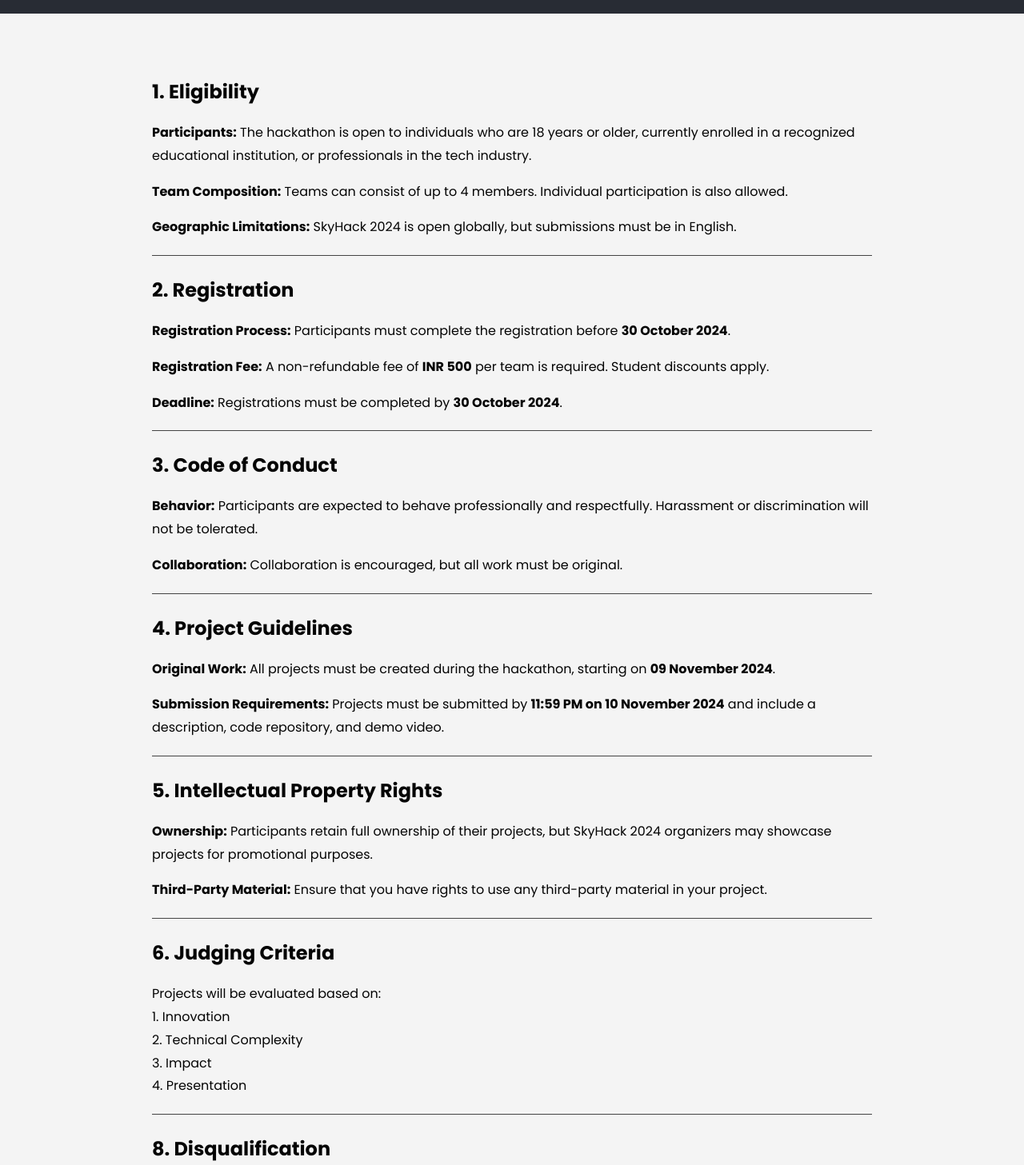
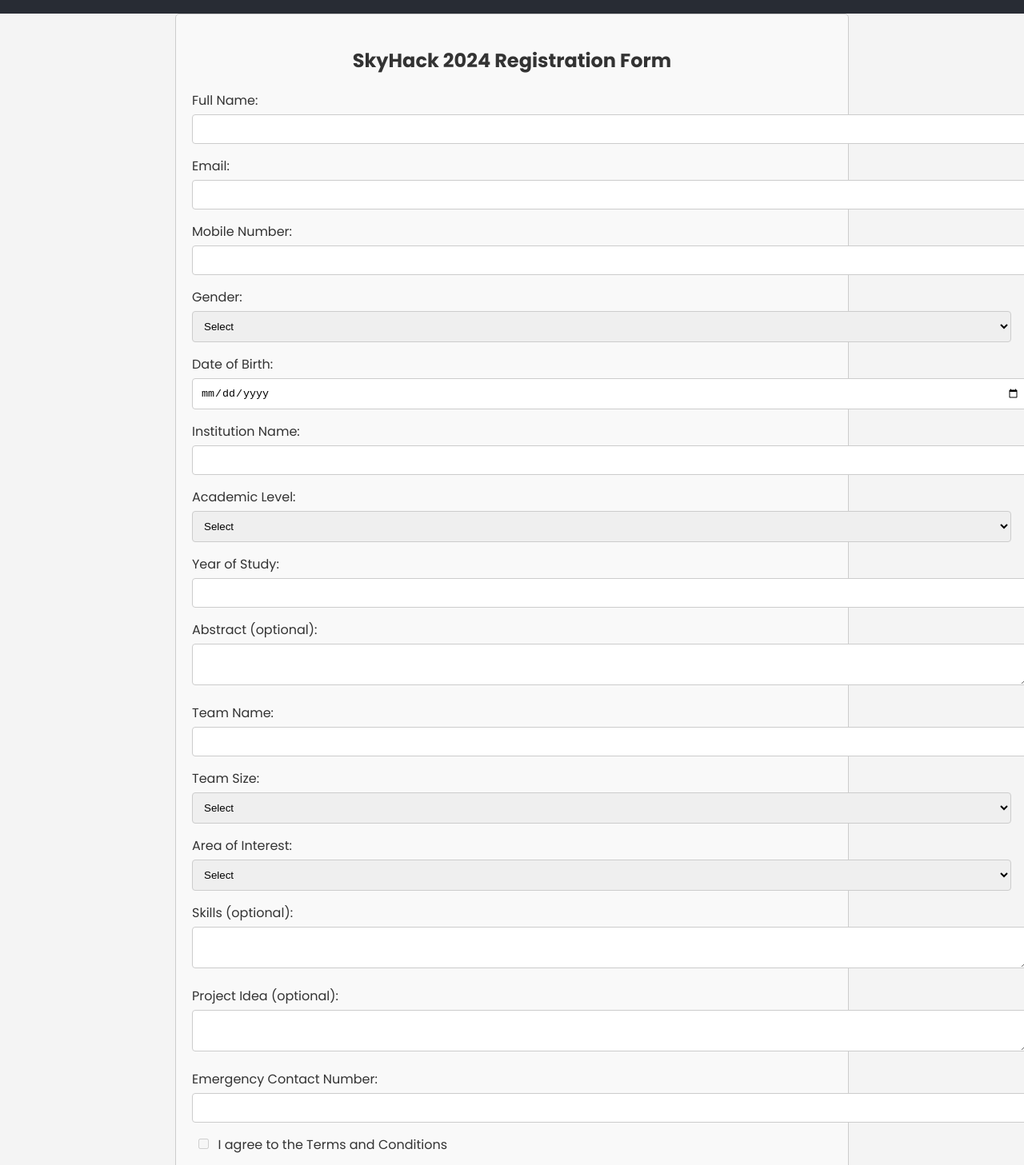
Before and after one commit to aryateja1996/skybate, an Angular app: page /skyhack in a window 1280 px wide. Shown: the part 73-1530 px from the top of the page at 80% size. Built offline with nearby package versions, Linux system fonts and the light colour scheme.

Commit message:
added team size

```diff
--- a/src/app/pages/external/skyhack/skyhack.component.css
+++ b/src/app/pages/external/skyhack/skyhack.component.css
@@ -1,5 +1,4 @@
 form {
-    width: 100%;
     max-width: 800px;
     margin: 20px auto;
     padding: 20px;
@@ -20,12 +19,14 @@ label {
 input,
 textarea,
 select {
-    width: 98%;
+    width: 100%;
     padding: 10px;
     border: 1px solid #ccc;
     border-radius: 4px;
 }
-
+.flex-right div{
+    width: 80vw;
+}
 
 button {
     padding: 10px 20px;
@@ -126,7 +127,7 @@ p {
 }
 
 .disclaimer p {
-    font-size: 1.2rem;
+    font-size: 13px;
     color: #ff5050;
 }
 
@@ -137,3 +138,7 @@ p {
     flex-direction: row;
     justify-content: space-around;
 }
+
+@media screen and (max-width: 768px){
+
+}
--- a/src/app/pages/external/skyhack/skyhack.component.html
+++ b/src/app/pages/external/skyhack/skyhack.component.html
@@ -87,7 +87,7 @@
     <div class="agreeBtn" (click)="agreeToTermsHandle()">
         Agree To Terms and Register
     </div>
-    <div style="font-size: small;">
+    <div style="font-size: small; text-align: center;">
         By proceeding you are accepting the terms and conditions
     </div>
     </div>
@@ -95,7 +95,7 @@
    @if (showForm) {
     <div class="flex-right wm50">
         <form [formGroup]="registrationForm" (ngSubmit)="onSubmit()">
-            <h2 class="reg-heading">Hackathon Registration Form</h2>
+            <h2 class="reg-heading">SkyHack 2024 Registration Form</h2>
 
             <div>
               <label for="fullName">Full Name:</label>
@@ -158,16 +158,59 @@
               <input id="yearOfStudy" formControlName="yearOfStudy" type="number" />
             </div>
 
-            <div>
+            <!-- <div>
               <label for="major">Major/Discipline:</label>
               <input id="major" formControlName="major" type="text" />
+            </div> -->
+            <div>
+              <label for="abstract">Abstract (optional):</label>
+              <textarea id="abstract" formControlName="abstract"></textarea>
             </div>
-
             <div>
-              <label for="teamName">Team Name (optional):</label>
+              <label for="teamName">Team Name:</label>
               <input id="teamName" formControlName="teamName" type="text" />
             </div>
+          <div>
+            <label for="teamSize">
+             Team Size:
+            </label>
+            <select formControlName="teamSize" id="teamSize" (change)="selctTeamSize($event)">
+                <option value="" disabled>Select</option>
+                <option value="1"  >1 member</option>
+                <option value="2" >2 members</option>
+                <option value="3" >3 members</option>
+                <option value="4" >4 members</option>
+            </select>
+          </div>
+         @if (teamSize > 1) {
+          <div formArrayName="teamMembers">
+            <div *ngFor="let member of teamMembers.controls; let i = index" [formGroupName]="i">
+              <h3>Team Member {{ i + 1 }} </h3>
+              <label for="memberName{{ i }}">Name</label>
+              <input type="text" id="memberName{{ i }}" formControlName="memberName" placeholder="Enter name" />
 
+              <label for="memberEmail{{ i }}"> Email</label>
+              <input type="text" id="memberEmail{{ i }}" formControlName="memberEmail" type="email" placeholder="Enter member emailid" />
+
+
+              <label for="memberMobile{{ i }}">Mobile</label>
+              <input type="text" id="memberMobile{{ i }}" formControlName="memberMobile" type="tel" placeholder="Enter mobile number" />
+
+
+              <label for="memberYearOfStudy{{ i }}">Year Of Study</label>
+              <input type="text" id="memberYearOfStudy{{ i }}" formControlName="memberYearOfStudy" placeholder="Enter year of study" />
+
+
+              <label for="memberName{{ i }}">Gender:</label>
+              <select  id="memberGender{{ i }}" formControlName="memberGender">
+              <option value="" disabled>Select</option>
+              <option value="male">Male</option>
+              <option value="female">Female</option>
+              <option value="other">Other</option>
+            </select>
+            </div>
+          </div>
+         }
             <div>
               <label for="areaOfInterest">Area of Interest:</label>
               <select id="areaOfInterest" formControlName="areaOfInterest">
@@ -207,7 +250,7 @@
             <div>
               <label for="foodPreferences">Food Preferences (optional):</label>
               <input id="foodPreferences" formControlName="foodPreferences" type="text" />
-            </div>
+            </div>©
            -->
             <div>
               <label for="emergencyContact">Emergency Contact Number:</label>
@@ -216,7 +259,7 @@
 
             <div>
               <label for="termsAgreement">
-                <input id="termsAgreement" formControlName="termsAgreement" type="checkbox" [disabled]="true"/> I agree to the Terms and Conditions
+                <input id="termsAgreement" formControlName="termsAgreement" type="checkbox"/> I agree to the Terms and Conditions
               </label>
             </div>
 
--- a/src/app/pages/external/skyhack/skyhack.component.ts
+++ b/src/app/pages/external/skyhack/skyhack.component.ts
@@ -1,17 +1,18 @@
+import { CommonModule } from '@angular/common';
 import { Component } from '@angular/core';
 
-import { FormBuilder, FormGroup, ReactiveFormsModule, Validators } from '@angular/forms';
+import { FormArray, FormBuilder, FormGroup, ReactiveFormsModule, Validators } from '@angular/forms';
 @Component({
   selector: 'app-skyhack',
   standalone: true,
-  imports: [ReactiveFormsModule],
+  imports: [ReactiveFormsModule,CommonModule],
   templateUrl: './skyhack.component.html',
   styleUrl: './skyhack.component.css'
 })
 export class SkyhackComponent {
   registrationForm: FormGroup;
-showForm:boolean = false;
-showTerms:boolean = true;
+showForm:boolean = true;
+showTerms:boolean = false;
   constructor(private fb: FormBuilder) {
     this.registrationForm = this.fb.group({
       fullName: ['', [Validators.required, Validators.minLength(3)]],
@@ -22,8 +23,9 @@ showTerms:boolean = true;
       institutionName: ['', Validators.required],
       academicLevel: ['', Validators.required],
       yearOfStudy: ['', Validators.required],
-      major: ['', Validators.required],
+      abstract: [''],
       teamName: ['', Validators.required],
+      teamSize: ['',Validators.required],
       teamMembers: this.fb.array([]), // Add dynamic controls for team members
       areaOfInterest: ['', Validators.required],
       skills: ['', Validators.required],
@@ -32,7 +34,9 @@ showTerms:boolean = true;
       termsAgreement: [{value: false, disabled: true}, Validators.requiredTrue,],
     });
   }
-
+  get teamMembers(): FormArray {
+    return this.registrationForm.get('teamMembers') as FormArray;
+  }
   onSubmit() {
     if (this.registrationForm.valid) {
       console.log(this.registrationForm.value);
@@ -51,4 +55,36 @@ showTerms:boolean = true;
       behavior: 'smooth' // Optional: Adds smooth scrolling animation
     });
   }
+  teamSize : number = 0;
+  selctTeamSize(event:any){
+    const selectElement = event.target as HTMLSelectElement;
+    this.teamSize = Number(selectElement.value);
+    console.log(this.teamSize);
+    this.teamMembers.clear();
+
+    // Add the required number of form controls for team members
+   if(this.teamSize===1){
+    this.teamMembers.push(
+      this.fb.group({
+        memberName: [this.registrationForm.value['fullName'], Validators.required],
+        memberEmail: [this.registrationForm.value['email'],[Validators.required, Validators.email]],
+        memberMobile: [this.registrationForm.value['mobile'], [Validators.required, Validators.pattern('^[0-9]{10}$')]],
+        memberYearOfStudy: [this.registrationForm.value['yearOfStudy'], Validators.required],
+        memberGender: [this.registrationForm.value['gender'], Validators.required],
+      })
+    );
+   }else{ for (let i = 0; i < this.teamSize; i++) {
+    this.teamMembers.push(
+      this.fb.group({
+        memberName: ['', Validators.required],
+        memberEmail: ['',[Validators.required, Validators.email]],
+        memberMobile: ['', [Validators.required, Validators.pattern('^[0-9]{10}$')]],
+        memberYearOfStudy: ['', Validators.required],
+        memberGender: ['', Validators.required],
+      })
+    );
+    }}
+    console.log(this.registrationForm);
+
+  }
 }
```
